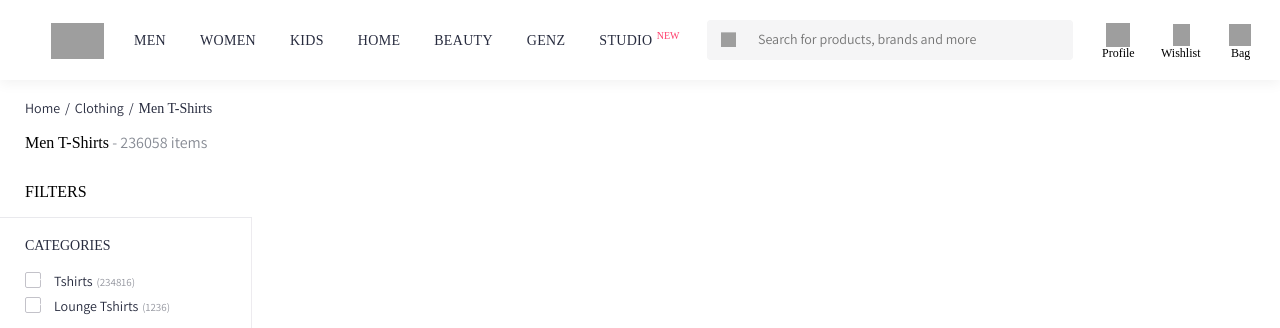
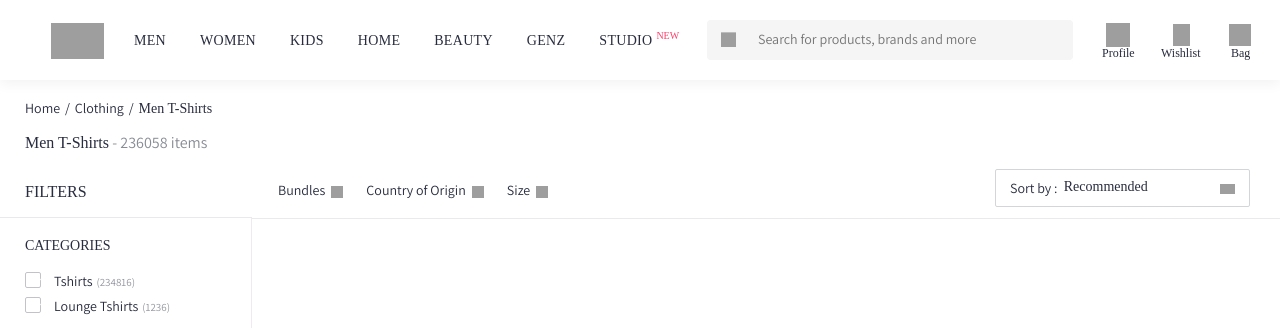
Before and after one commit to Ashwint42/myntra-clone, a plain HTML site: page index.html in a window 1280 px wide. Shown: the top 328 px of the page. Drawn offline with Linux system fonts and the light colour scheme; grey boxes are pictures that could not be loaded; a web font is replaced by a local one.

Commit message:
feat: card header section

```diff
--- a/css/device-large.css
+++ b/css/device-large.css
@@ -218,7 +218,7 @@ header {
 
 .studio-new-text sup {
     display: inline-block;
-    margin-left: -1px;
+    margin-left: -1.3px;
     text-align: left;
     top: -6.4px;
     font-size: 100%;
@@ -228,6 +228,7 @@ header {
     text-transform: uppercase;
     font-family: var(--font-bold);
     height: 100%;
+    color: #ff3f6c;
 }
 
 .main-desktop {
@@ -490,3 +491,128 @@ header {
 .color-label-styler {
     color: black;
 }
+
+.card-layout {
+    flex: 1 1 0%;
+    padding-left: 0;
+    align-self: flex-start;
+}
+
+.card-layout-wrapper {
+    display: flex;
+    flex-wrap: wrap;
+    justify-content: flex-start;
+    align-items: stretch;
+    align-content: stretch;
+}
+
+.card-header-container {
+    width: 100%;
+    border-bottom: 1px solid #eaeaec;
+    padding-bottom: 15px;
+    padding-top: 16px;
+    display: flex;
+    justify-content: space-between;
+}
+
+.card-header-right {
+    display: inline-block;
+    margin-right: 30px;
+    margin-bottom: 0;
+    margin-top: -7px;
+    position: relative;
+    top: 4px;
+    align-self: flex-end;
+}
+
+.card-sort-container {
+    padding: 9px 14px;
+    font-size: 14px;
+    color: #282c3f;
+    cursor: pointer;
+    position: relative;
+    width: 255px;
+    box-sizing: border-box;
+    border-radius: 2px;
+    background-color: #fff;
+    border: 1px solid #d4d5d9;
+    display: flex;
+    justify-content: space-between;
+}
+
+.sort-criteria-text {
+    font-family: var(--font-bold);
+    color: #282c3f;
+    transform: translateX(-30.5px);
+}
+
+.sort-down-arrow {
+    background: url(https://constant.myntassets.com/web/assets/img/MyntraWebSprite_27_01_2021.png);
+    background-size: 1404px 105px;
+    background-position: -367px -1px;
+    width: 15px;
+    height: 10px;
+    display: inline-block;
+    margin-left: 5px;
+    margin-top: 5px;
+}
+
+.sort-criteria-list {
+    width: 255px;
+    background-color: #fff;
+    position: absolute;
+    top: 33px;
+    left: -1px;
+    margin: 0;
+    padding: 16px 0;
+    z-index: 2;
+    border: 1px solid #d4d5d9;
+    border-top: none;
+    box-shadow: 0 8px 10px 0 rgba(0, 0, 0, .08);
+    display: none;
+}
+
+.sort-list-item {
+    display: block;
+    font-size: 14px;
+    color: var(--text-color-black);
+    cursor: pointer;
+    padding: 10px 20px;
+}
+
+.card-left-list {
+    display: flex;
+    flex-flow: row wrap;
+    margin: -10px 0 0 16px;
+    font-size: 14px;
+}
+
+.card-left-list-items {
+    margin-right: 4px;
+    margin-bottom: 0;
+    margin-top: 18px;
+    font-size: 14px;
+}
+
+.card-left-list-item {
+    white-space: nowrap;
+    position: relative;
+    padding: 5px 8px 5px 10px;
+}
+
+.card-left-list-icon {
+    background: url(https://constant.myntassets.com/web/assets/img/MyntraWebSprite_27_01_2021.png);
+    background-size: 1404px 105px;
+    background-position: -2679px -89px;
+    width: 15px;
+    height: 15px;
+    display: inline-block;
+    transform: scale(0.8) translate(0, 5px);
+    margin-left: 1.25px;
+}
+
+.card-left-list-text {
+    margin: 0;
+    display: inline-block;
+    padding-left: 0;
+}
--- a/css/preset.css
+++ b/css/preset.css
@@ -20,6 +20,7 @@
     padding: 0;
     box-sizing: border-box;
     font-family: var(--font-regular);
+    color: var(--text-color-black);
 }
 
 li {
--- a/index.html
+++ b/index.html
@@ -391,6 +391,51 @@
 
                     </div>
                 </section>
+
+                <section class="card-layout">
+                    <div class="card-layout-wrapper">
+                        <div class="card-header-container">
+
+                            <div class="card-header-left">
+                                <ul class="card-left-list">
+                                    <li class="card-left-list-items">
+                                        <label class="card-left-list-item">
+                                            <p class="card-left-list-text">Bundles</p>
+                                            <span class="card-left-list-icon"></span>
+                                        </label>
+                                    </li>
+                                    <li class="card-left-list-items">
+                                        <label class="card-left-list-item">
+                                            <p class="card-left-list-text">Country of Origin</p>
+                                            <span class="card-left-list-icon"></span>
+                                        </label>
+                                    </li>
+                                    <li class="card-left-list-items">
+                                        <label class="card-left-list-item">
+                                            <p class="card-left-list-text">Size</p>
+                                            <span class="card-left-list-icon"></span>
+                                        </label>
+                                    </li>
+                                </ul>
+                            </div>
+
+                            <div class="card-header-right">
+                                <div class="card-sort-container">
+                                    Sort by :
+                                    <span class="sort-criteria-text">Recommended</span>
+                                    <span class="sort-down-arrow"></span>
+
+                                    <ul class="sort-criteria-list">
+                                        <li><label class="sort-list-item">Price: High to Low</label></li>
+                                        <li><label class="sort-list-item">Price: Low to High</label></li>
+                                        <li><label class="sort-list-item">Customer Rating</label></li>
+                                    </ul>
+                                </div>
+                            </div>
+                        </div>
+                    </div>
+                </section>
+
             </div>
         </div>
     </main>
```
